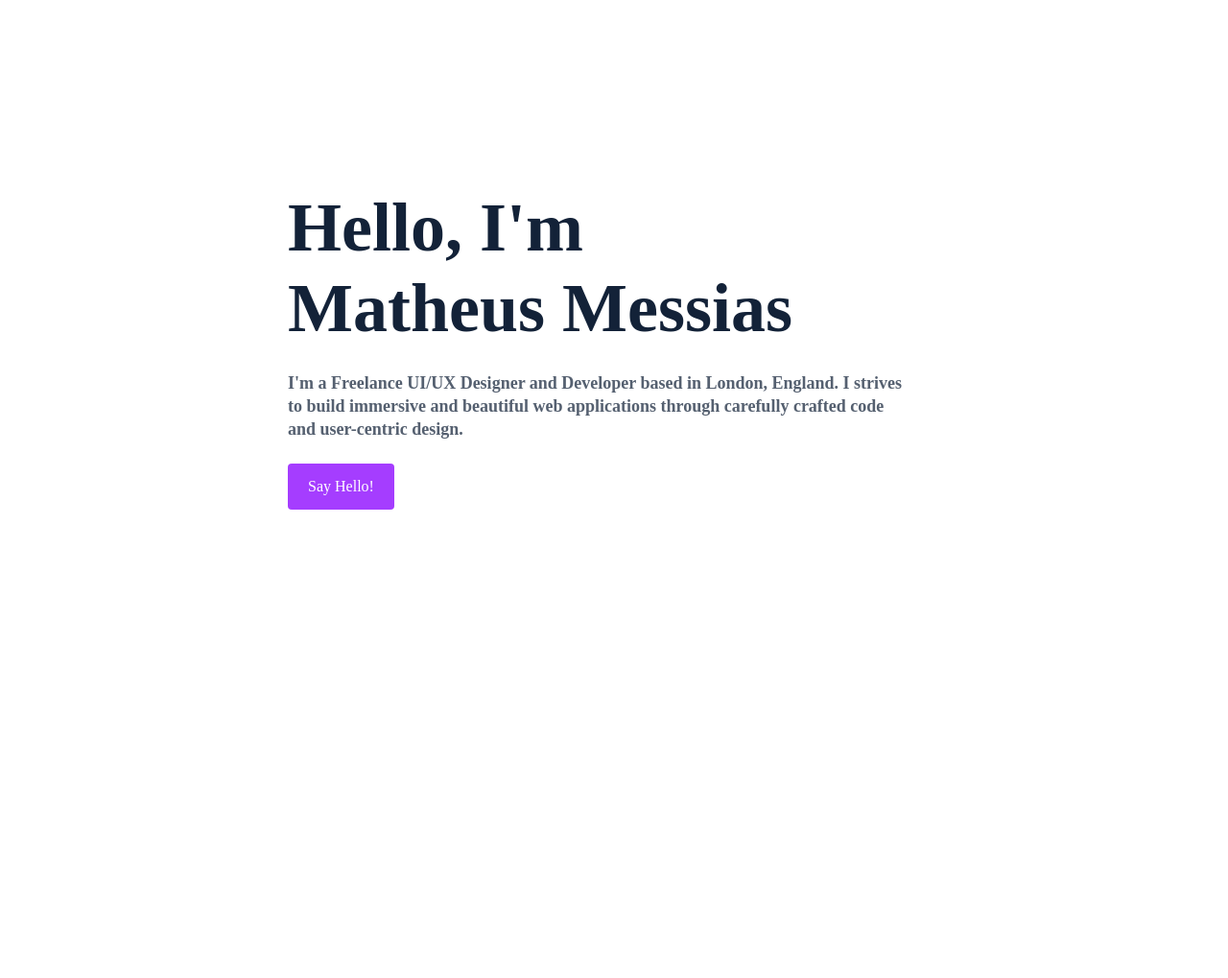
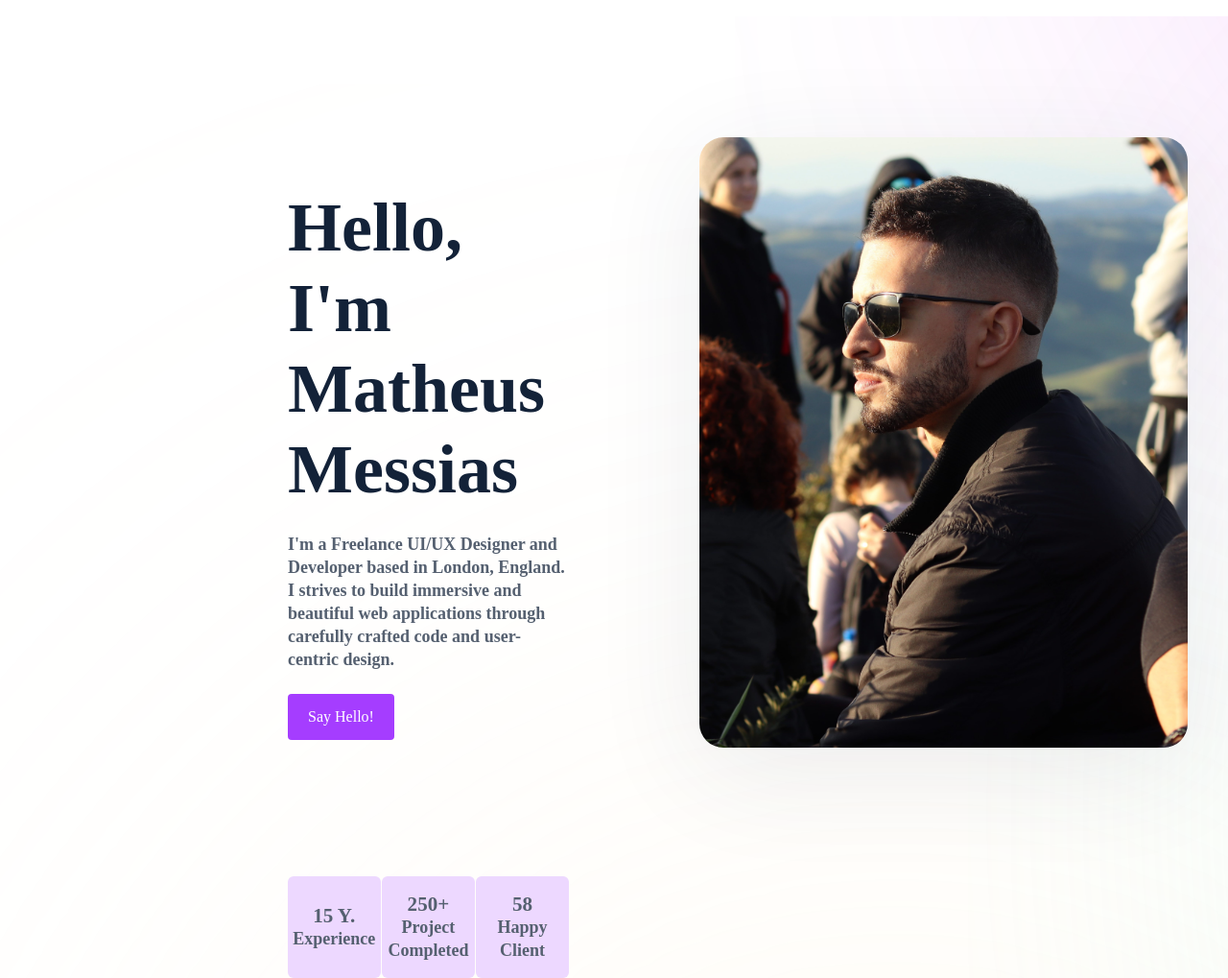
Before and after one commit to MatheusMessias-jf/Personal-Portfolio, a plain HTML site: page index.html in a window 1280 px wide. Shown: the part 79-1098 px from the top of the page at 96% size. Before the commit the page ends 800 px from the top, so only its background shows below. Drawn offline with Linux system fonts and the light colour scheme.

Commit message:
finalizing first section webpage

```diff
--- a/index.html
+++ b/index.html
@@ -35,6 +35,28 @@
             through carefully crafted code and user-centric design.
           </p>
           <button>Say Hello!</button>
+
+          <div class="statistics">
+            <div class="statistic-card">
+              <h3>15 Y.</h3>
+              <div>Experience</div>
+            </div>
+
+            <div class="statistic-card">
+              <h3>250+</h3>
+              <div>Project Completed</div>
+            </div>
+
+            <div class="statistic-card">
+              <h3>58</h3>
+              <div>Happy Client</div>
+            </div>
+          </div>
+
+        </div>
+
+        <div class="my-picture">
+          <img src="assets/my-pic.JPG" alt="My Picture">
         </div>
       </div>
     </section>
--- a/style.css
+++ b/style.css
@@ -7,6 +7,12 @@
     font-family: 'Work Sans';
     font-style: normal;
     font-weight: 600;
+}
+
+body {
+    max-width: 1920px;
+    background-image: url(assets/background.svg);
+    background-repeat: no-repeat;
 }
 
 header {
@@ -37,8 +43,8 @@ header {
 
 .menu li {
     font-weight: 500;
-    font-size: 16px;
-    line-height: 24px;
+    font-size: 1rem;
+    line-height: 1.5rem;
 }
 
 
@@ -55,7 +61,10 @@ button {
 }
 
 .first-section {
-    padding-top: 96px;
+    padding-top: 6rem;
+    display: flex;
+    gap: 8.5rem;
+    justify-content: space-between;
 }
 
 .first-section h1 {
@@ -66,8 +75,8 @@ button {
 
 .text-content {
     margin-top: 11.125rem;
-    margin-left: 18.75rem;
-    width: 40.5rem;
+    padding-left: 18.75rem;
+    width: 50%;
     height: 21rem;
     font-weight: 400;
     font-size: 1.125rem;
@@ -78,3 +87,36 @@ button {
 .text-content p {
     margin: 1.5rem 0;
 }
+
+.my-picture {
+    width: 50%;
+    height: 47.625rem;
+    padding-top: 7.875rem;
+}
+
+.my-picture img {
+    max-width: 100%;
+    max-height: 100%;
+    border-radius: 25px;
+    box-shadow: 0px 24px 116px rgba(43, 56, 76, 0.09);
+}
+
+.statistics {
+    height: 6.625rem;
+    display: flex;
+    margin: 8.875rem 0rem 13.875rem 0rem;
+    justify-content: space-between;
+    align-items: center;
+    text-align: center;
+}
+
+.statistic-card {
+    display: flex;
+    flex-direction: column;
+    justify-content: center;
+    border-radius: 0.375rem;
+    background-color: #EDD8FF;
+    width: 33%;
+    height: 100%;
+
+}
```
Also changed, not shown: assets/my-pic.JPG (added).
